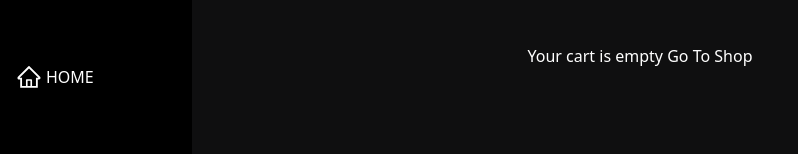
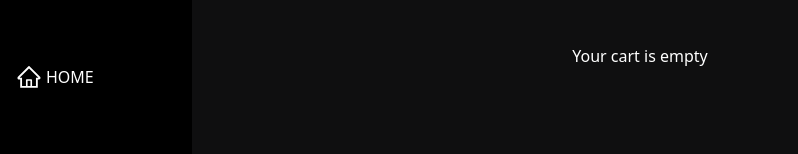
Before and after one commit to subodh556/ecommerce, a React (Vite) app in the folder frontend/: page /cart in a window 1280 px wide. Shown: the top 154 px of the page, without its empty margins (0-798 px from the left). Built offline with nearby package versions, Linux system fonts and the light colour scheme.

Commit message:
favorites ui

```diff
--- a/frontend/src/pages/Cart.jsx
+++ b/frontend/src/pages/Cart.jsx
@@ -27,7 +27,7 @@ const Cart = () => {
       <div className="container flex justify-around items-start  wrap mx-auto mt-8">
         {cartItems.length === 0 ? (
           <div>
-            Your cart is empty <Link to="/shop">Go To Shop</Link>
+            Your cart is empty
           </div>
         ) : (
           <>
--- a/frontend/src/pages/Products/Favorites.jsx
+++ b/frontend/src/pages/Products/Favorites.jsx
@@ -4,8 +4,15 @@ import Product from "./Product";
 
 const Favorites = () => {
   const favorites = useSelector(selectFavoriteProduct);
+  const favlength=favorites.length;
 
   return (
+    <>
+    { (favlength == 0) ? (
+      <div className="ml-[38rem] mb-8 mt-8">
+        No favorite products
+      </div>
+    ) : (
     <div className="ml-[4rem]">
       <h1 className="text-2xl font-bold ml-[6rem] mb-8 mt-[3rem]">
         Favorite Products
@@ -17,7 +24,12 @@ const Favorites = () => {
         ))}
       </div>
     </div>
-  );
-};
+    )
+   }
+
+
+</>
+  )
+  }
 
 export default Favorites;
```
